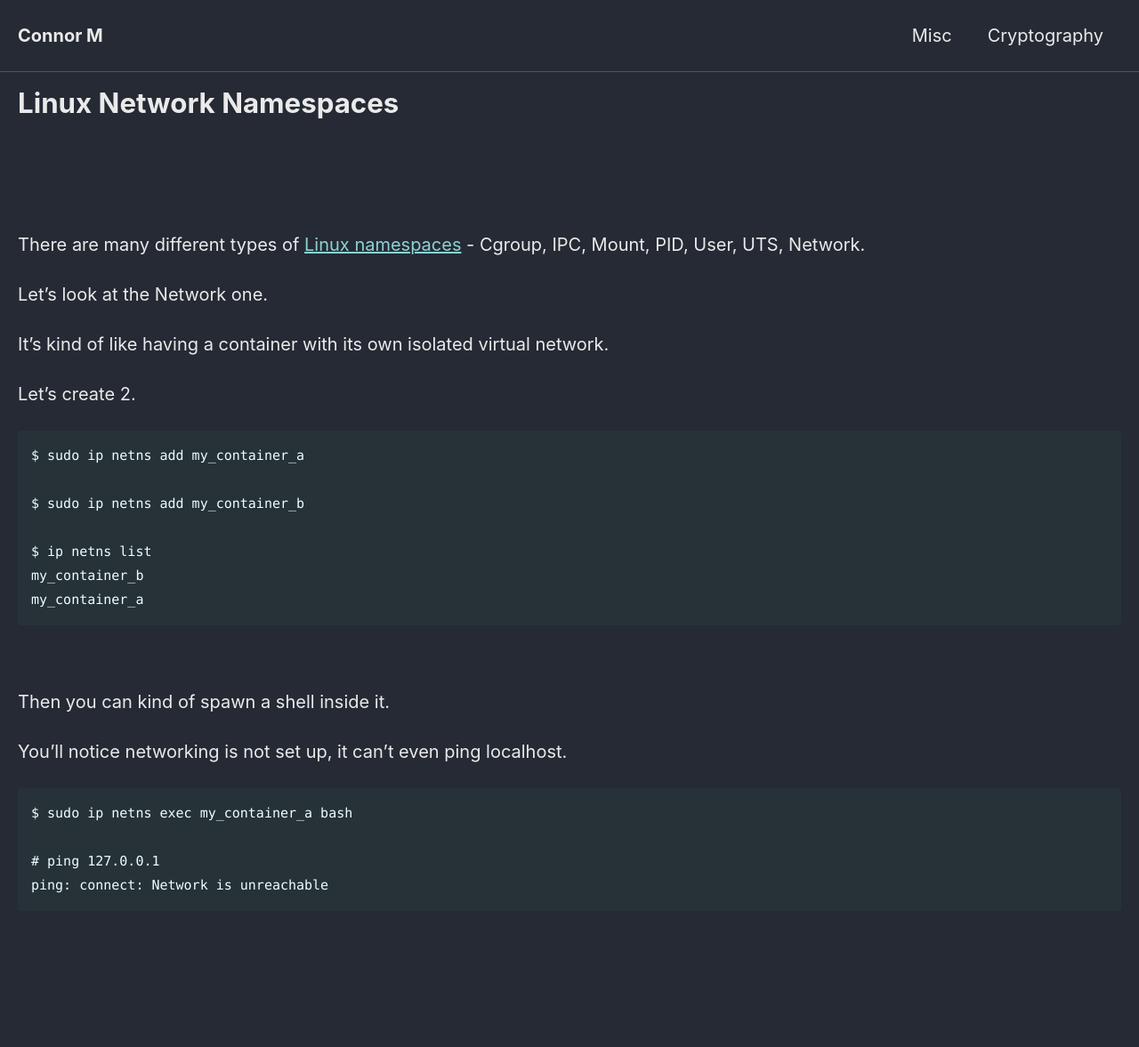
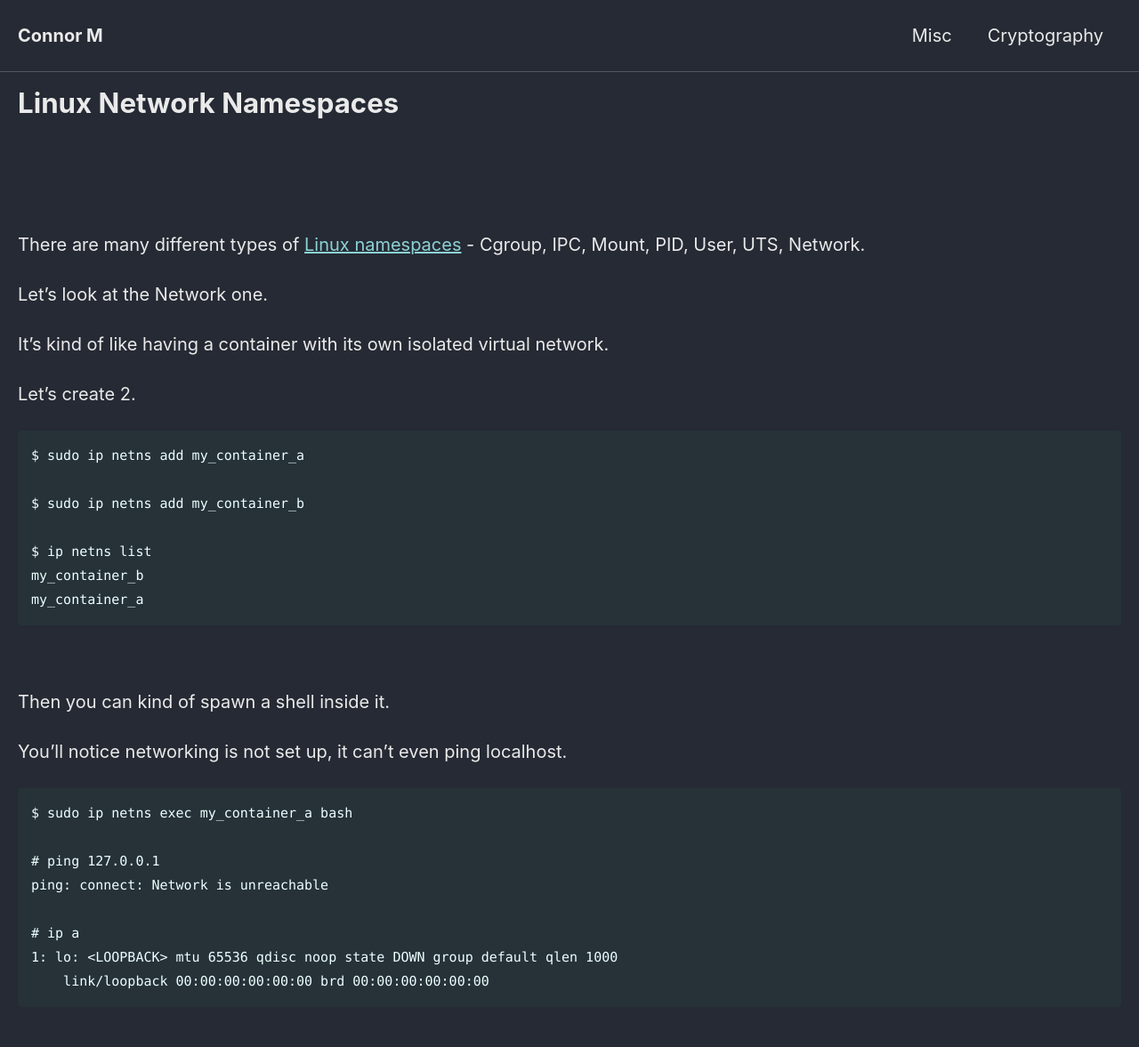
Before and after one commit to Connor-McCartney/Connor-McCartney.github.io, a Jekyll site: the page built from _pages/misc/LinuxNetworkNamespaces.md, in a window 1280 px wide. Shown: the whole page at 89% size. Built offline with Jekyll 4.4.1, drawn with Linux system fonts in a browser that asks for light colours; cached includes are drawn as plain includes; before the commit the page ends 1069 px from its top, so only the background shows below that.

Commit message:
Update LinuxNetworkNamespaces.md

````diff
--- a/_pages/misc/LinuxNetworkNamespaces.md
+++ b/_pages/misc/LinuxNetworkNamespaces.md
@@ -41,4 +41,8 @@ $ sudo ip netns exec my_container_a bash
 
 # ping 127.0.0.1
 ping: connect: Network is unreachable
+
+# ip a
+1: lo: <LOOPBACK> mtu 65536 qdisc noop state DOWN group default qlen 1000
+    link/loopback 00:00:00:00:00:00 brd 00:00:00:00:00:00
 ```
````
